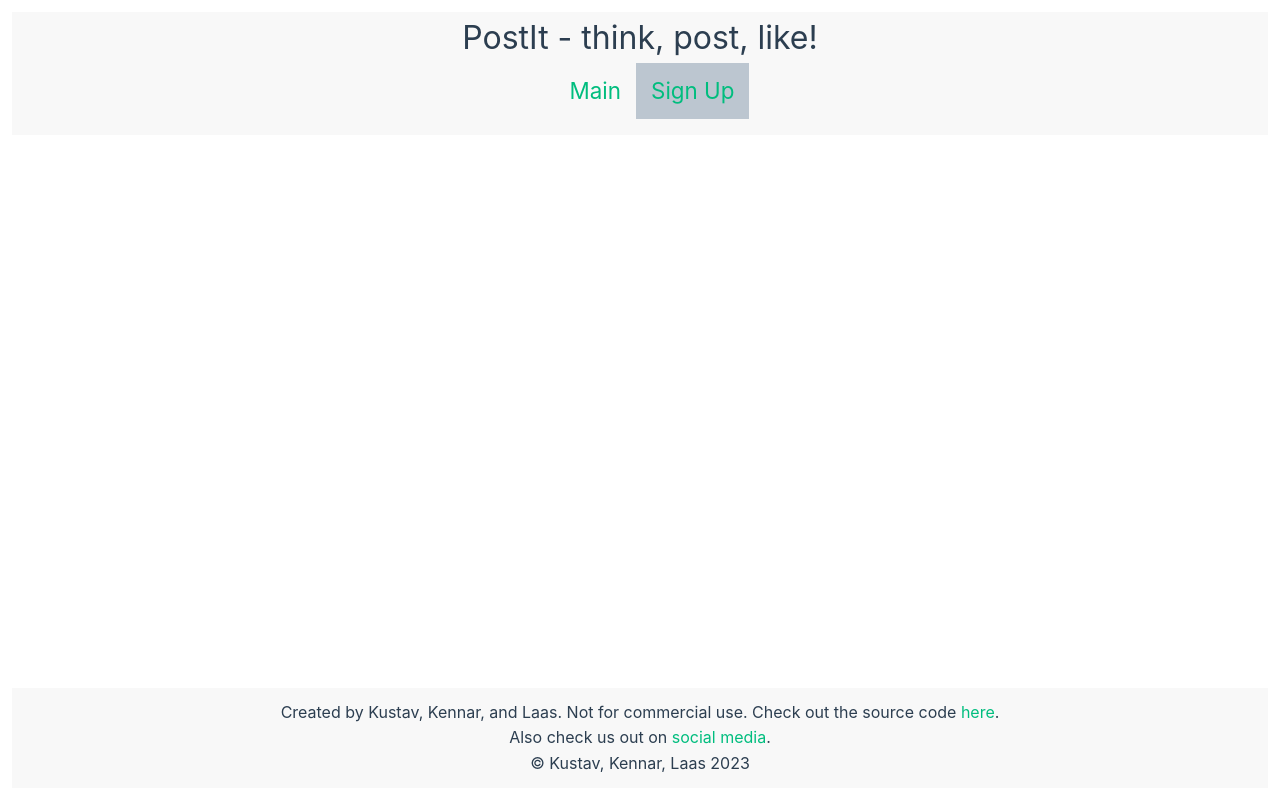
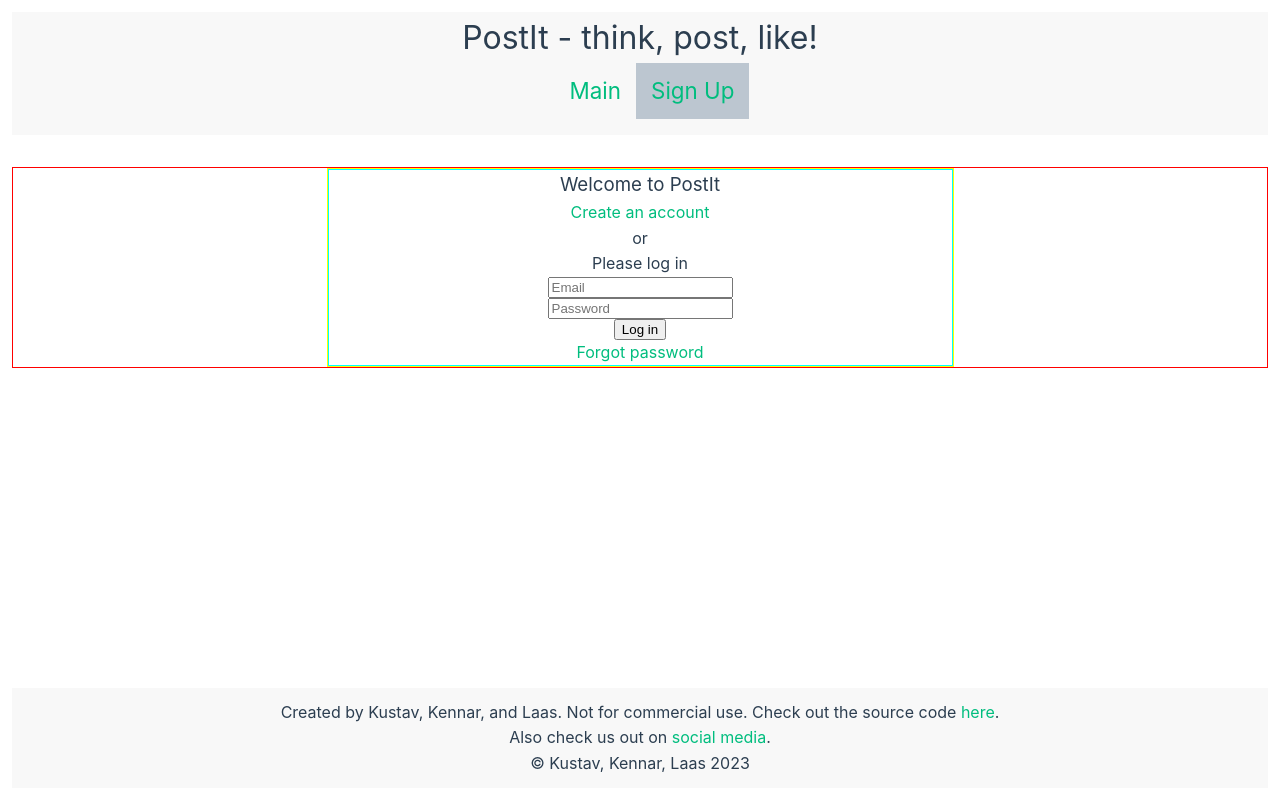
Before and after one commit to LordzShadow/WADHomework, a Vue app: page /signup in a window 1280 px wide. Built offline with nearby package versions, Linux system fonts and the light colour scheme.

Commit message:
Initial signup page. Still needs some CSS

```diff
--- a/src/views/SignupPage.vue
+++ b/src/views/SignupPage.vue
@@ -1,3 +1,54 @@
 <template>
-  <div></div>
+  <div class="formBox">
+    <form action="index.html" class="form">
+      <div class="form-body column">
+        <h3>Welcome to PostIt</h3>
+        <a href="#">Create an account</a>
+        <span>or</span>
+        <span>Please log in</span>
+        <input class="form-input" required placeholder="Email" type="email" />
+        <input
+          class="form-input"
+          required
+          placeholder="Password"
+          type="password"
+        />
+        <button class="form-submit" type="submit">Log in</button>
+        <a href="#">Forgot password</a>
+      </div>
+    </form>
+  </div>
 </template>
+
+<style scoped>
+/* TODO: nice rounded borders and other CSS */
+.formBox {
+  display: flex;
+  justify-content: center;
+  width: 100%;
+  border: 1px solid red;
+}
+
+form {
+  display: flex;
+  justify-content: center;
+  min-width: auto;
+  width: 50%;
+  border: 1px solid yellow;
+}
+
+.column {
+  display: flex;
+  flex-direction: column;
+  justify-content: center;
+  align-items: center;
+  border: 1px solid cyan;
+  text-align: center;
+  width: 100%;
+}
+
+.span {
+  display: flex;
+  justify-content: center;
+}
+</style>
```
